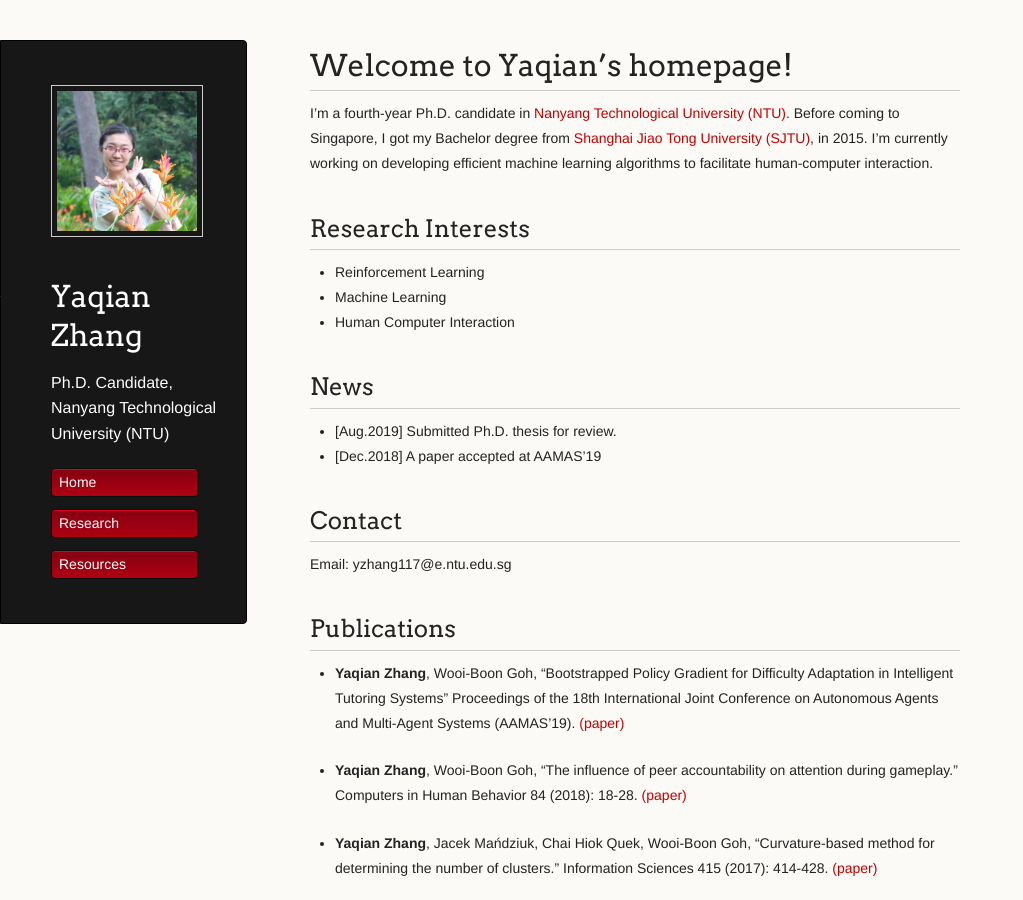
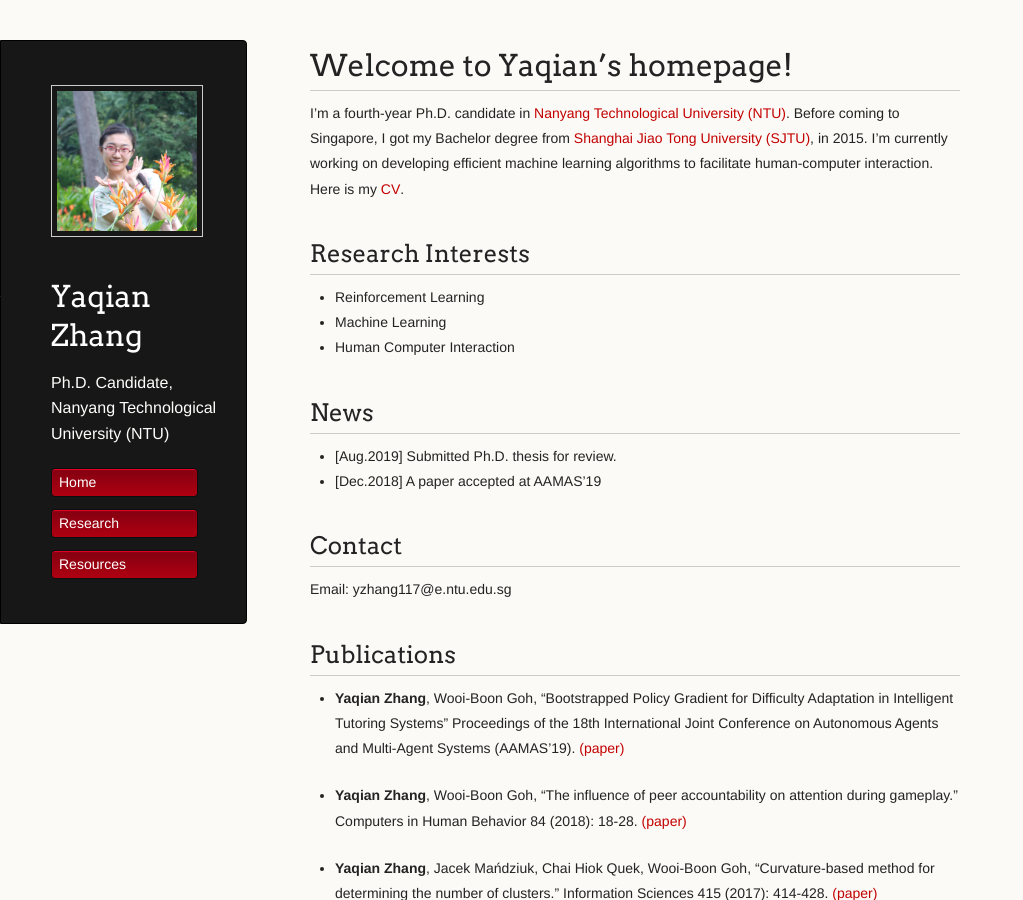
Before and after one commit to YaqianZhang/yaqianzhang.github.io, a Jekyll site: the page built from index.md, in a window 1280 px wide and 900 px high. Shown: the whole window, without its empty margins (0-1023 px from the left). Built offline with Jekyll 4.4.1, drawn with Linux system fonts in a browser that asks for light colours.

Commit message:
Update index.md

```diff
--- a/index.md
+++ b/index.md
@@ -12,7 +12,7 @@
 # Welcome to Yaqian's homepage!
 
 
-I'm a fourth-year Ph.D. candidate in [Nanyang Technological University (NTU)](https://www.ntu.edu.sg). Before coming to Singapore, I got my Bachelor degree from [Shanghai Jiao Tong University (SJTU)](http://en.sjtu.edu.cn/), in 2015. I'm currently working on developing efficient machine learning algorithms to facilitate human-computer interaction.
+I'm a fourth-year Ph.D. candidate in [Nanyang Technological University (NTU)](https://www.ntu.edu.sg). Before coming to Singapore, I got my Bachelor degree from [Shanghai Jiao Tong University (SJTU)](http://en.sjtu.edu.cn/), in 2015. I'm currently working on developing efficient machine learning algorithms to facilitate human-computer interaction. Here is my [CV](about/document.pdf).
 
 ## Research Interests
 *   Reinforcement Learning
```
